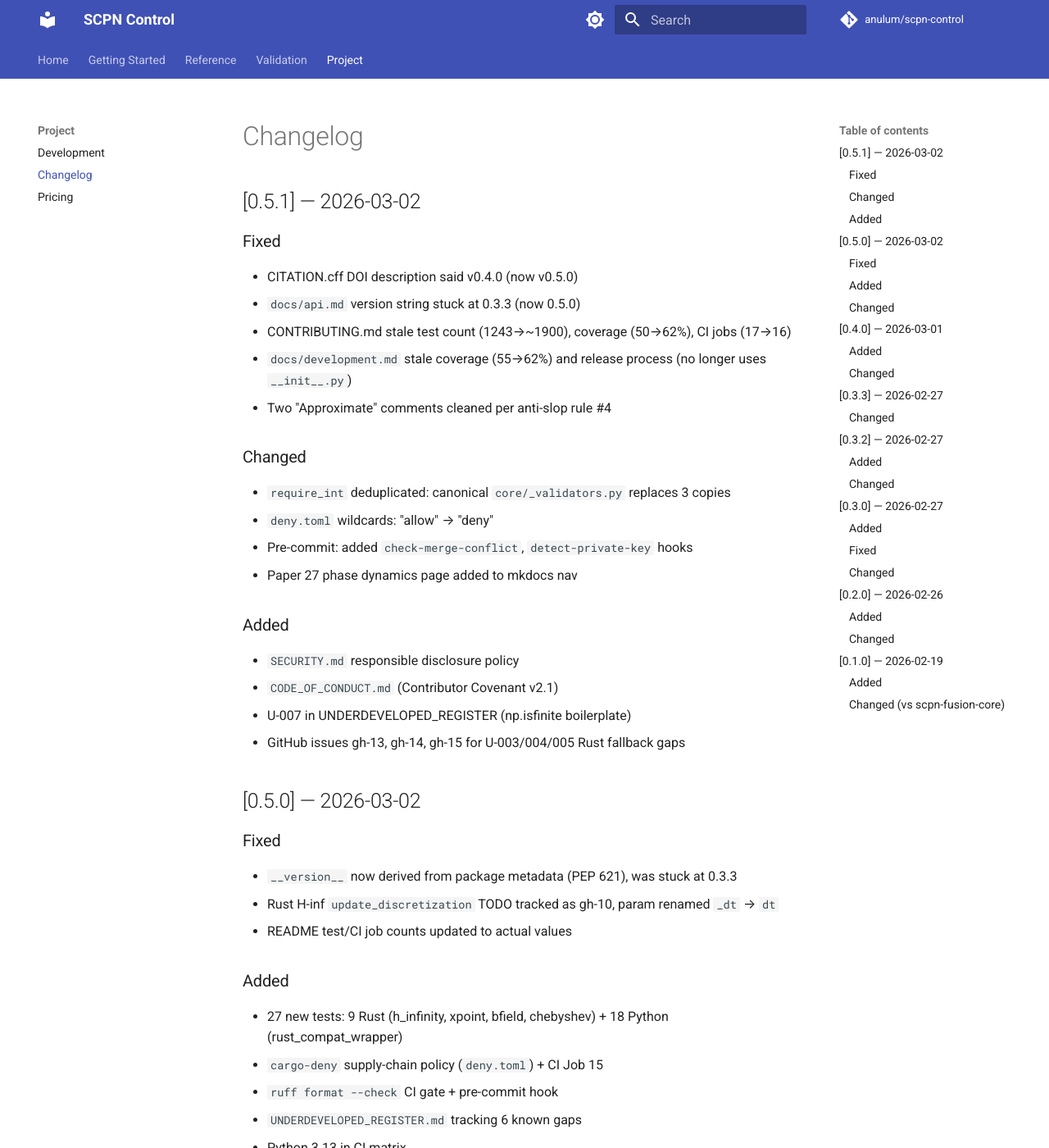
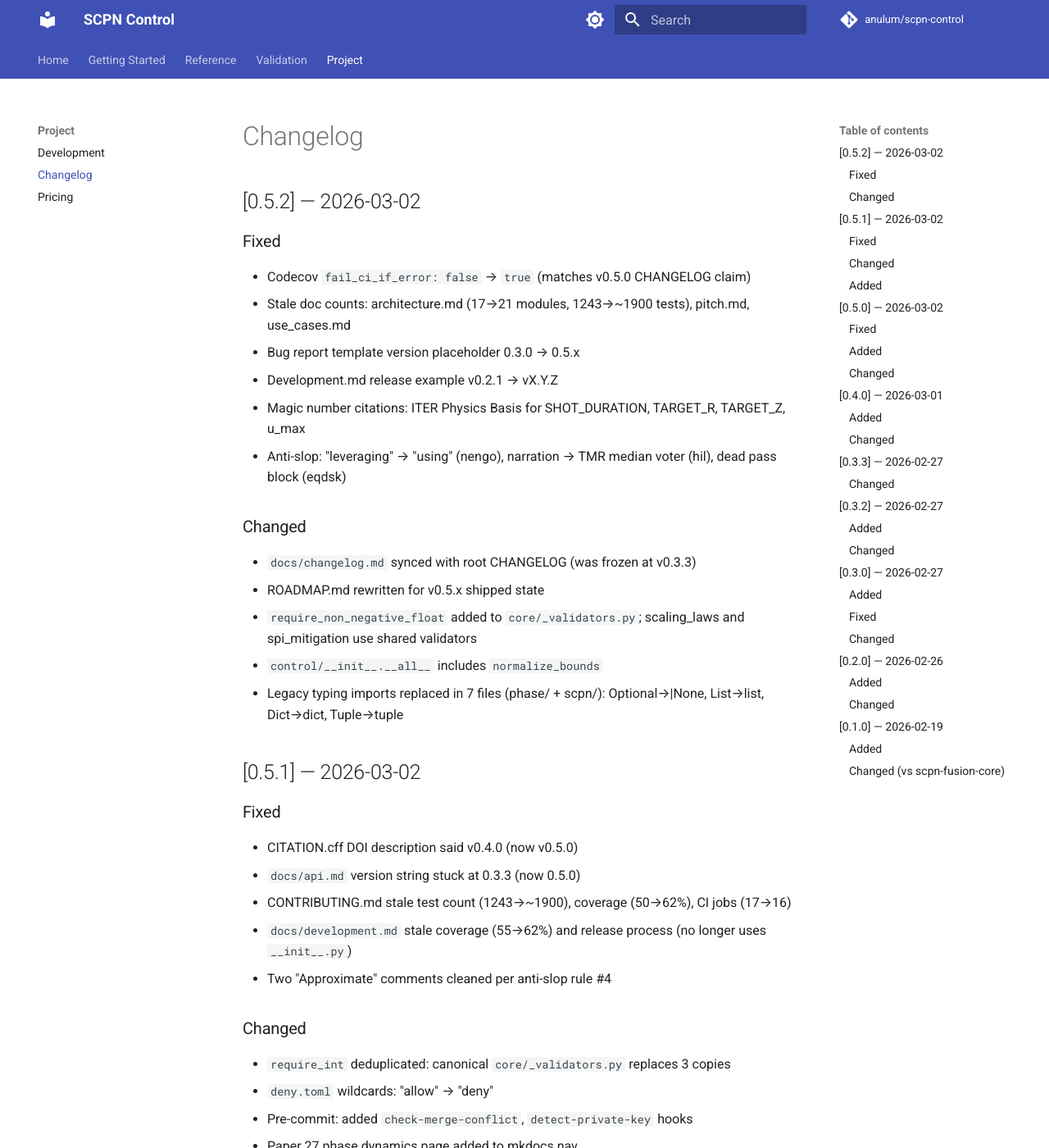
Before and after one commit to anulum/scpn-control, an MkDocs documentation site: the page built from docs/changelog.md, in a window 1280 px wide and 1400 px high. Shown: the whole window at 82% size. Built offline with MkDocs 1.6.1 and Material for MkDocs 9.7.7, drawn with Linux system fonts in a browser that asks for light colours; comment, search, counter and statistics services are not loaded.

Commit message:
chore: bump v0.5.2
Co-Authored-By: Claude Opus 4.6 <noreply@anthropic.com>

```diff
--- a/docs/changelog.md
+++ b/docs/changelog.md
@@ -1,4 +1,21 @@
 # Changelog
+
+## [0.5.2] — 2026-03-02
+
+### Fixed
+- Codecov `fail_ci_if_error: false` → `true` (matches v0.5.0 CHANGELOG claim)
+- Stale doc counts: architecture.md (17→21 modules, 1243→~1900 tests), pitch.md, use_cases.md
+- Bug report template version placeholder 0.3.0 → 0.5.x
+- Development.md release example v0.2.1 → vX.Y.Z
+- Magic number citations: ITER Physics Basis for SHOT_DURATION, TARGET_R, TARGET_Z, u_max
+- Anti-slop: "leveraging" → "using" (nengo), narration → TMR median voter (hil), dead pass block (eqdsk)
+
+### Changed
+- `docs/changelog.md` synced with root CHANGELOG (was frozen at v0.3.3)
+- ROADMAP.md rewritten for v0.5.x shipped state
+- `require_non_negative_float` added to `core/_validators.py`; scaling_laws and spi_mitigation use shared validators
+- `control/__init__.__all__` includes `normalize_bounds`
+- Legacy typing imports replaced in 7 files (phase/ + scpn/): Optional→|None, List→list, Dict→dict, Tuple→tuple
 
 ## [0.5.1] — 2026-03-02
 
--- a/pyproject.toml
+++ b/pyproject.toml
@@ -4,7 +4,7 @@ build-backend = "setuptools.build_meta"
 
 [project]
 name = "scpn-control"
-version = "0.5.1"
+version = "0.5.2"
 description = "SCPN Control — Neuro-symbolic Stochastic Petri Net controller for plasma control"
 authors = [
     {name = "Miroslav Sotek"},
```
Also changed, not shown: CHANGELOG.md (+17 -0 lines), .zenodo.json, 1 other file.
